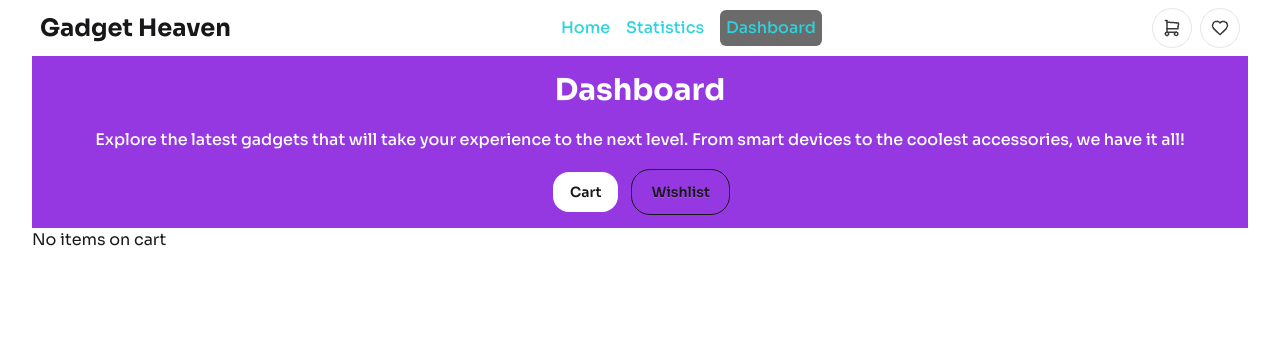
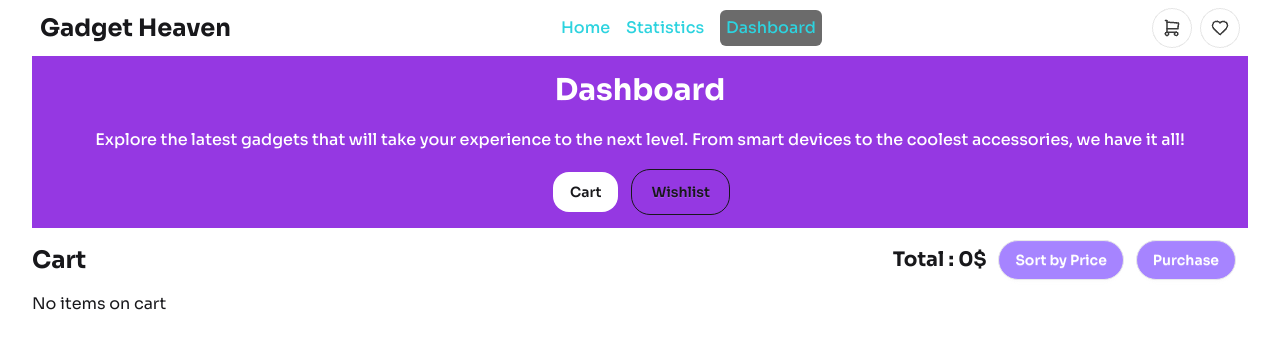
Before and after one commit to Dev-Asifur-Rahman/re-assignment-eighth, a React (Vite) app: page /dashboard in a window 1280 px wide. Shown: the top 348 px of the page. Built offline with nearby package versions, Linux system fonts and the light colour scheme.

Commit message:
modal added

```diff
--- a/src/Components/ChildComponents/Cart.jsx
+++ b/src/Components/ChildComponents/Cart.jsx
@@ -1,21 +1,69 @@
-import React, { useEffect, useState } from 'react';
-import { get_cart} from '../../Js_Folder/localstorage';
-import CartItems from './CartItems';
+import React, { useEffect, useState } from "react";
+import { clear_cart, get_cart } from "../../Js_Folder/localstorage";
+import CartItems from "./CartItems";
+import { useNavigate } from "react-router";
 
 const Cart = () => {
-    const [Cart,setCart] = useState([])
-    const Get_Cart = get_cart()
-    useEffect(()=>{
-        setCart(Get_Cart)
-    },[])
+  const navigate = useNavigate();
+  const [Cart, setCart] = useState([]);
+  const Get_Cart = get_cart();
+  useEffect(() => {
+    setCart(Get_Cart);
+  }, []);
+  let price = 0;
+  Get_Cart.map((item) => (price += item.price));
 
-    return (
-        <div>
-            {
-               Cart.length > 0 ? Cart.map(item=><CartItems item={item} key={item.product_id}></CartItems>):'No items on cart'
-            }
+  function delete_cart(e) {
+    clear_cart();
+    document.getElementById('my_modal_1').showModal()
+  }
+  function close_modal(){
+    navigate("/");
+  }
+
+  return (
+    <div>
+      <section className="my-3 flex lg:flex-row items-center lg:justify-between">
+        <p className="font-bold text-2xl">Cart</p>
+        <div className="flex justify-between items-center px-3 gap-3">
+          <p id="cost" className="font-bold text-xl">
+            Total : {price}$
+          </p>
+          <button className=" btn rounded-3xl text-white bg-violet-400 hover:bg-violet-500 ">
+            Sort by Price
+          </button>
+          <button
+            onClick={delete_cart}
+            className="btn  text-white bg-violet-400 hover:bg-violet-500  rounded-3xl"
+          >
+            Purchase
+          </button>
         </div>
-    );
+      </section>
+      <section>
+        {Cart.length > 0
+          ? Cart.map((item) => (
+              <CartItems item={item} key={item.product_id}></CartItems>
+            ))
+          : "No items on cart"}
+      </section>
+      {/* Open the modal using document.getElementById('ID').showModal() method */}
+      <dialog id="my_modal_1" className="modal">
+        <div className="modal-box">
+          <h3 className="font-bold text-lg">Hello!</h3>
+          <p className="py-4">
+            Press ESC key or click the button below to close
+          </p>
+          <div className="modal-action">
+            <form method="dialog">
+              {/* if there is a button in form, it will close the modal */}
+              <button onClick={close_modal} className="btn">Close</button>
+            </form>
+          </div>
+        </div>
+      </dialog>
+    </div>
+  );
 };
 
 export default Cart;
```
Also changed, not shown: src/Components/ChildComponents/Dashboard.jsx (+8 -6 lines).
